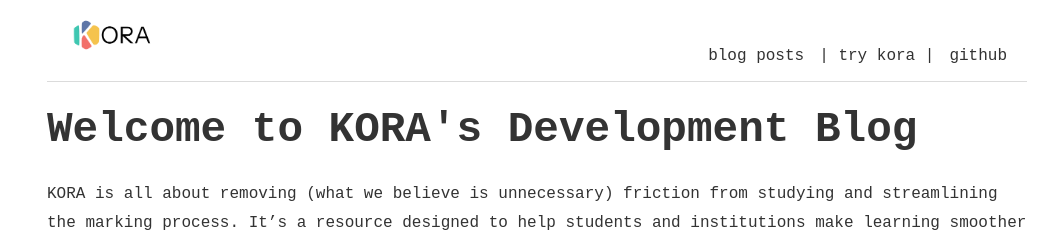
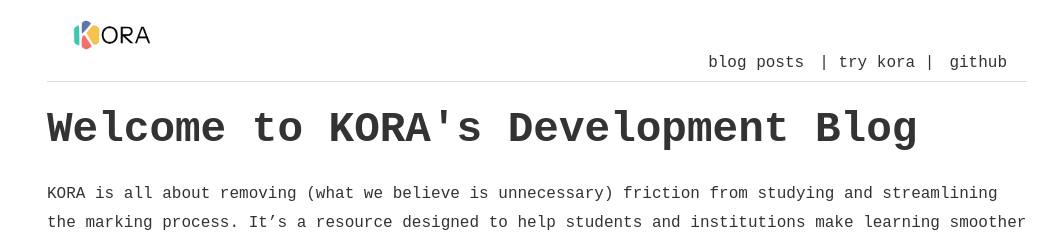
Before and after one commit to kora-edu/kora-edu.github.io, a Jekyll site: the page built from index.html, in a window 1280 px wide. Shown: the top 238 px of the page, without its empty margins (103-1161 px from the left). Built offline with Jekyll 4.4.1, drawn with Linux system fonts in a browser that asks for light colours; the list of posts is cut into pages by our own code.

Commit message:
template

```diff
--- a/_sass/layout.scss
+++ b/_sass/layout.scss
@@ -46,12 +46,14 @@
   display: flex; /* Arrange links horizontally */
   align-items: center; /* Align links vertically */
   gap: 15px; /* Add consistent spacing between navigation links */
+  margin-top: auto; /* Ensure links align with logo's baseline */
 
   a {
     text-decoration: none; /* Remove underline from links */
     color: $text-color; /* Default color for links */
     font-size: 16px; /* Adjust font size */
     font-weight: 500; /* Slightly bold for readability */
+    line-height: 1; /* Ensure consistent line height with the logo */
 
     &:hover {
       color: lighten($text-color, 10%); /* Change color on hover */
```
